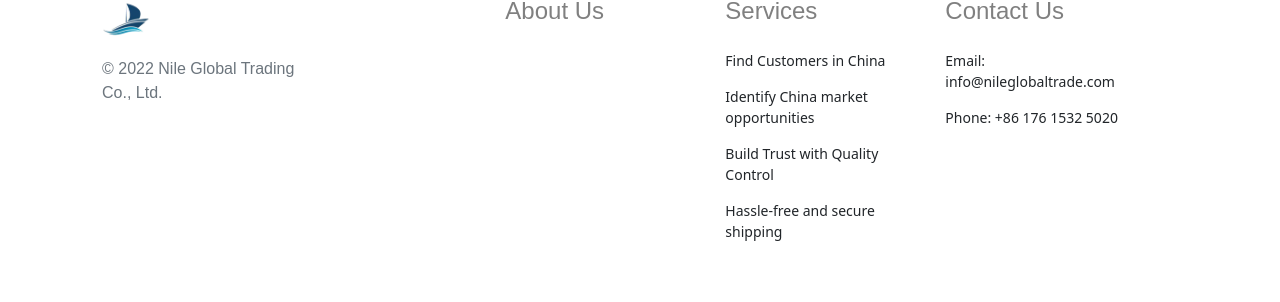
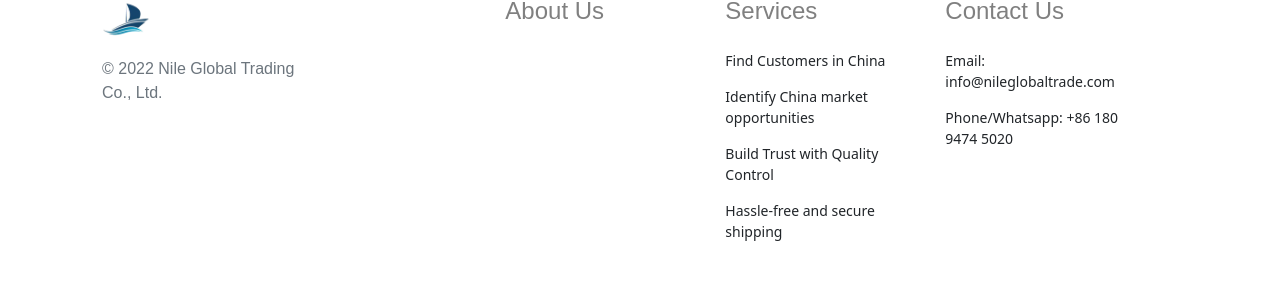
Before and after one commit to orkunzozturk/nileglobaltrade, a Jekyll site: the page built from index.md, in a window 1280 px wide and 900 px high, scrolled down 4578 px. Shown: the part 328-630 px from the top of the window. Built offline with Jekyll 4.4.1, drawn with Linux system fonts in a browser that asks for light colours; nearby versions of some CDN libraries; some web fonts are replaced.

Commit message:
phone no change

```diff
--- a/_config.yml
+++ b/_config.yml
@@ -20,7 +20,7 @@
 
 title: Nile Global Trading
 email: info@nileglobaltrade.com
-phone: +86 176 1532 5020
+phone: +86 180 9474 5020
 description: >- # this means to ignore newlines until "baseurl:"
   Nile Global Trading offers services for manufacturers in the Middle East and Africa to sell their products in China.
 baseurl: "" # the subpath of your site, e.g. /blog
--- a/_includes/footer.html
+++ b/_includes/footer.html
@@ -78,7 +78,7 @@
 
             <ul>
               <li>Email: {{ site.email }}</li>
-              <li>Phone: {{ site.phone }}</li>
+              <li>Phone/Whatsapp: {{ site.phone }}</li>
             </ul>
 
           </div>
```
